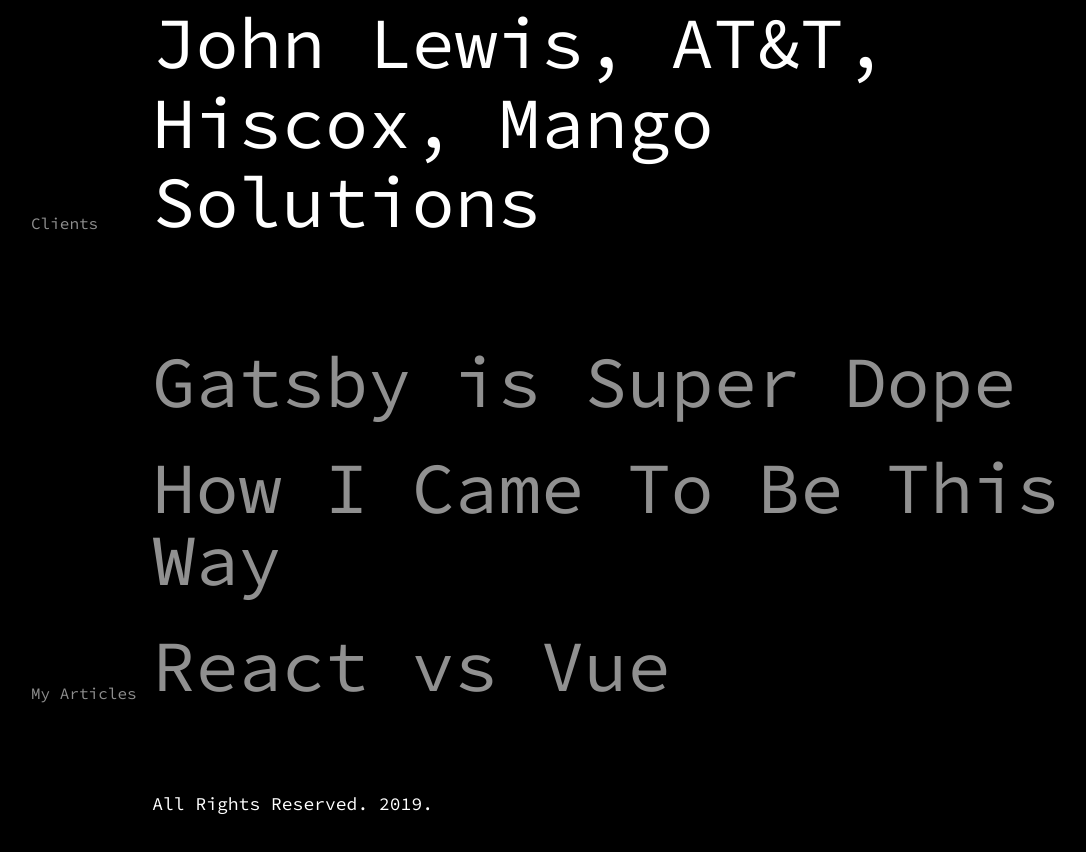
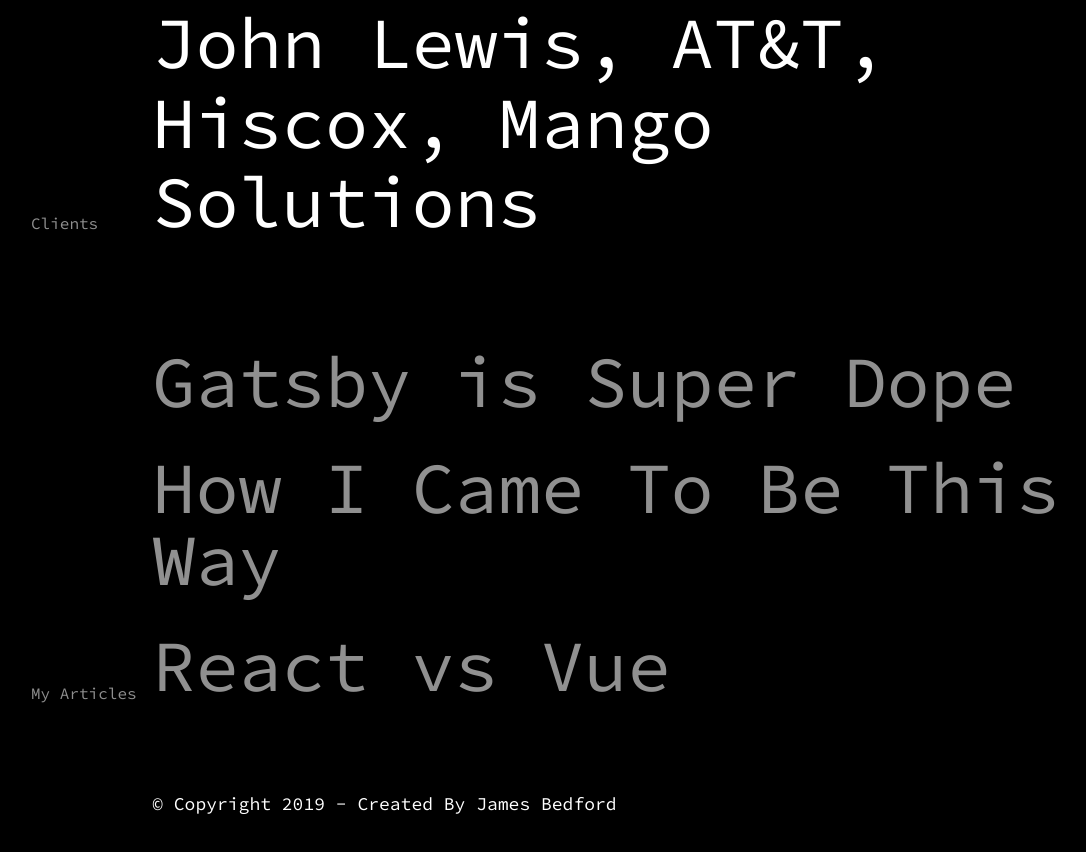
Before and after one commit to imranansari/gatsby-starter, a Gatsby site: page / in a window 1280 px wide. Shown: the part 817-1669 px from the top of the page, without its empty margins (29-1115 px from the left). Built offline with nearby package versions, Linux system fonts and the light colour scheme; Gatsby itself is replaced by a stand-in of ours; a web font is replaced by a local one.

Commit message:
change footer details

```diff
--- a/src/components/footer.js
+++ b/src/components/footer.js
@@ -6,7 +6,7 @@ const Footer = () => {
     <section className="footer">
 	    <div className="column-left"></div>
 	    <div className="column-main">
-	        <h3>All Rights Reserved. 2019.</h3>
+	        <h3>© Copyright 2019 - Created By James Bedford</h3>
 	    </div>
 	</section>
   )
```
